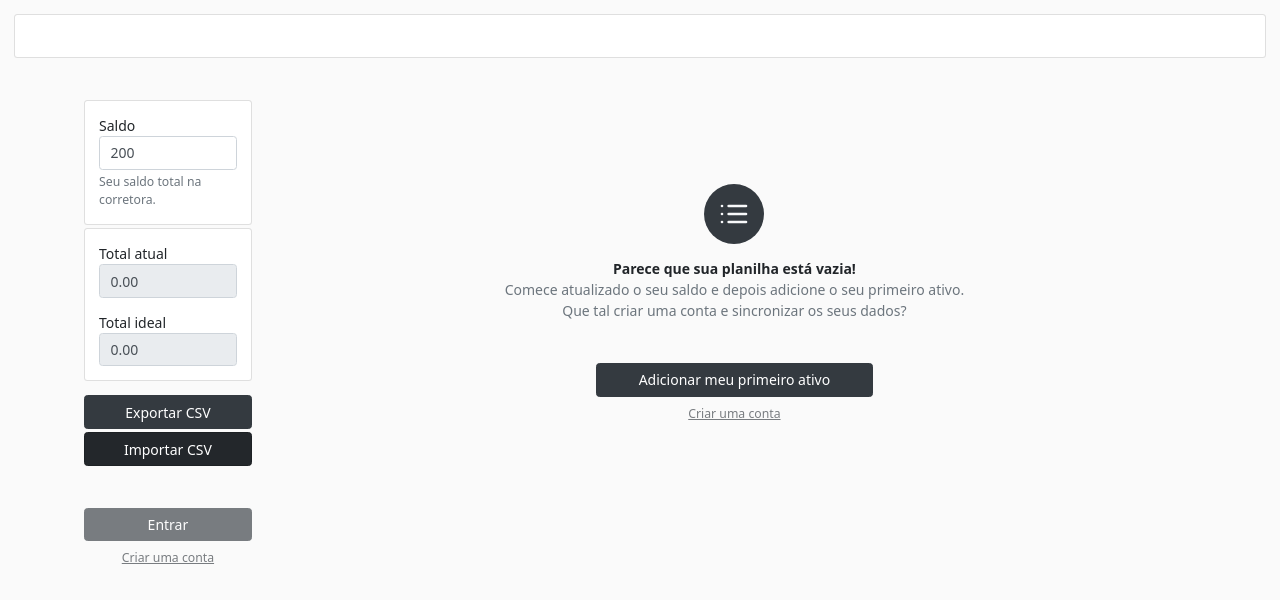
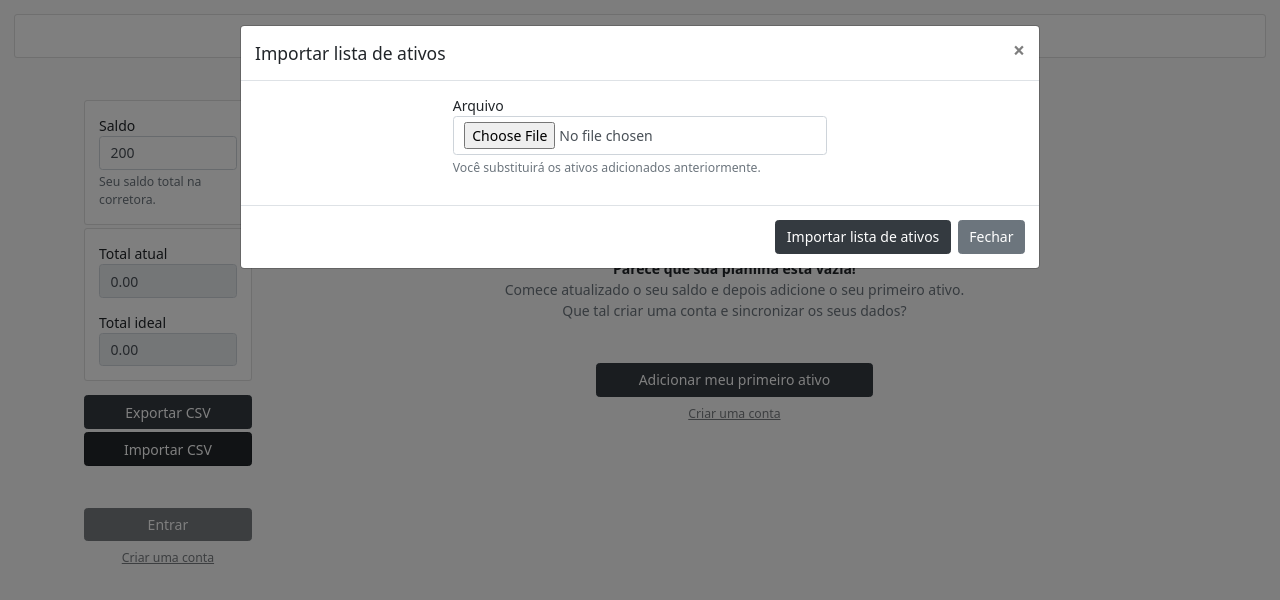
Before and after one commit to danjsillva/planilhapit-web, a React (Create React App) app: page / in a window 1280 px wide. Both pictures are taken after a click on the button "Importar CSV". Shown: the top 600 px of the page. Built offline with nearby package versions, Linux system fonts and the light colour scheme.

Commit message:
feat: adicionado exportar e importar csv

```diff
--- a/package.json
+++ b/package.json
@@ -7,7 +7,9 @@
     "@testing-library/react": "^10.4.3",
     "@testing-library/user-event": "^12.0.11",
     "axios": "^0.19.2",
+    "papaparse": "^5.2.0",
     "react": "^16.13.1",
+    "react-csv": "^2.0.3",
     "react-dom": "^16.13.1",
     "react-icons": "^3.10.0",
     "react-scripts": "3.4.1",
--- /dev/null
+++ b/src/components/ImportModal.js
@@ -0,0 +1,74 @@
+import React, { useState } from "react";
+import { useRecoilState } from "recoil";
+import { parse } from 'papaparse'
+
+import { stockListState } from "../store/atoms";
+
+const ImportModal = () => {
+  const [form, setForm] = useState({ symbol: "PETR4", grade: 3, volume: 2 });
+  const [error, setError] = useState();
+  const [stocks, setStocks] = useRecoilState(stockListState);
+
+  const handleClickImport = async (event) => {
+    const file = document.getElementById('stockListFile').files[0];
+
+    parse(file, {
+      header: true,
+      skipEmptyLines: true,
+      complete: function(results) {
+        setStocks(results.data);
+      }
+    })
+  };
+
+  return (
+    <div className="modal" id="importModal">
+      <div className="modal-dialog modal-lg">
+        <div className="modal-content">
+          <div className="modal-header">
+            <h5 className="modal-title">Importar lista de ativos</h5>
+
+            <button type="button" className="close" data-dismiss="modal">
+              <span aria-hidden="true">&times;</span>
+            </button>
+          </div>
+
+          <div className="modal-body">
+            <div className="row">
+              <div className="col-6 offset-3 custom-file">
+                <label htmlFor="">Arquivo</label>
+                <input type="file" accept=".csv" className="form-control custom-file-input" id="stockListFile" />
+                <div className="form-text">Você substituirá os ativos adicionados anteriormente.</div>
+              </div>
+            </div>
+
+            <div className="row">
+              <div className="col-6 offset-3 text-danger mt-3">
+                {error && <span>{error}</span>}
+              </div>
+            </div>
+          </div>
+
+          <div className="modal-footer">
+            <button
+              type="button"
+              className="btn btn-dark"
+              onClick={handleClickImport}
+            >
+              Importar lista de ativos
+            </button>
+            <button
+              type="button"
+              className="btn btn-secondary"
+              data-dismiss="modal"
+            >
+              Fechar
+            </button>
+          </div>
+        </div>
+      </div>
+    </div>
+  );
+};
+
+export default ImportModal;
--- a/src/components/Sidebar.js
+++ b/src/components/Sidebar.js
@@ -1,11 +1,15 @@
 import React from "react";
 import { useRecoilState, useRecoilValue } from "recoil";
+import { CSVLink, CSVDownload } from "react-csv";
 
-import { balanceState } from "../store/atoms";
+import ImportModal from './ImportModal'
+
+import { balanceState, stockListState } from "../store/atoms";
 import { stockListTotalState, stockListIdealTotalState } from "../store/selectors";
 
 const Sidebar = () => {
   const [balance, setBalance] = useRecoilState(balanceState);
+  const [stocks,] = useRecoilState(stockListState);
   const stockListTotal = useRecoilValue(stockListTotalState);
   const stockListIdealTotal = useRecoilValue(stockListIdealTotalState);
 
@@ -50,10 +54,10 @@ const Sidebar = () => {
       <div className="mt-3">
         <div className="row">
           <div className="col-6 col-lg-12">
-            <button className="btn btn-dark btn-block">Exportar CSV</button>
+            <CSVLink data={stocks} separator={";"} className="btn btn-dark btn-block">Exportar CSV</CSVLink>
           </div>
           <div className="col-6 col-lg-12 mt-1">
-            <button className="btn btn-dark btn-block">Importar CSV</button>
+            <button className="btn btn-dark btn-block" data-toggle="modal" data-target="#importModal">Importar CSV</button>
           </div>
         </div>
       </div>
@@ -68,6 +72,8 @@ const Sidebar = () => {
           </div>
         </div>
       </div>
+
+      <ImportModal />
     </div>
   );
 };
```
Also changed, not shown: 1 other file (tests, documents, lock files or other folders).
